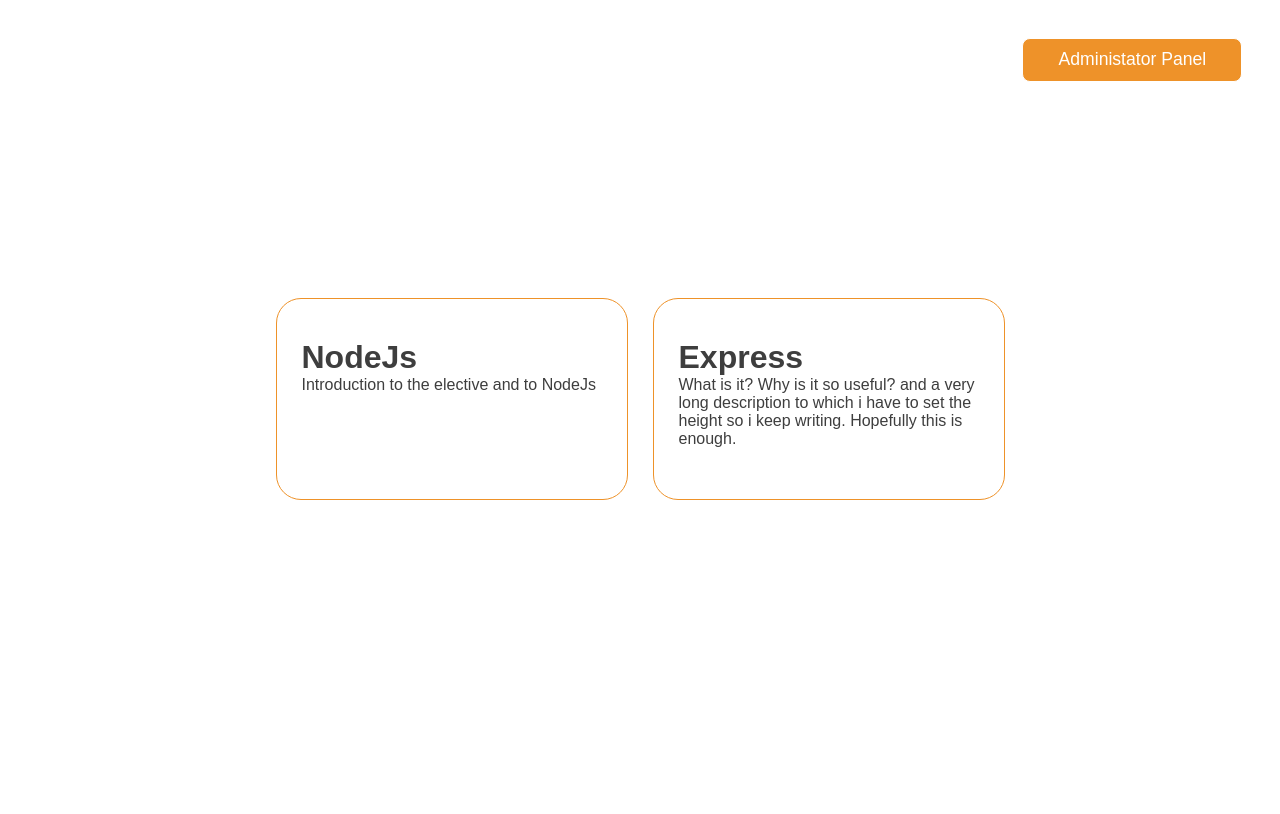
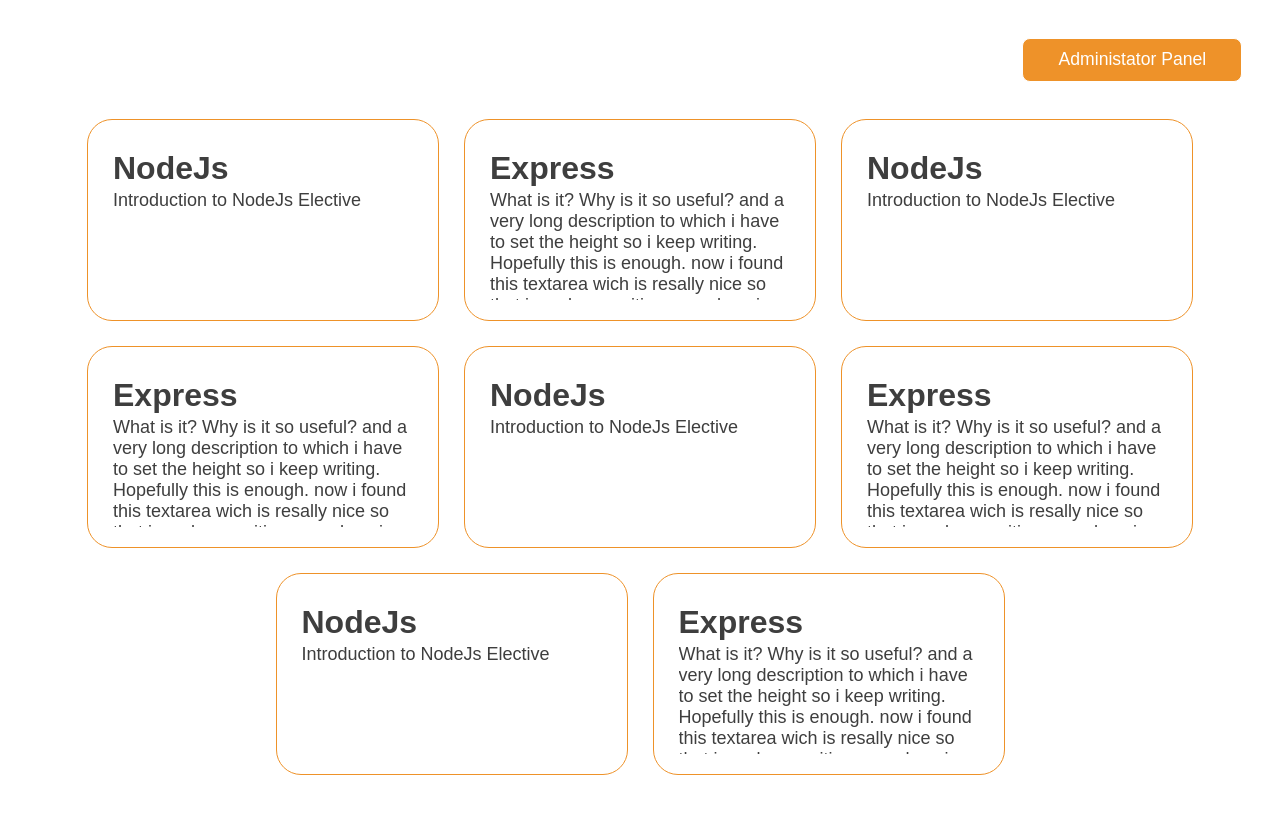
Before and after one commit to andreaDiClaudio/NodeJS_Mandatory_I, a website: page public/home/home.html in a window 1280 px wide. Drawn offline with Linux system fonts and the light colour scheme; files whose address does not match are found by name.

Commit message:
replaced p tags with textareas

```diff
--- a/public/home/home.css
+++ b/public/home/home.css
@@ -8,11 +8,6 @@
 html,body {
     height: 100%;
     width: 100%;
-}
-
-p {
-    max-width: 300px;
-    max-height: 110px;
 }
 
 #administrator-panel-wrapper {
@@ -66,16 +61,32 @@ p {
 
 .topic:hover {
     box-shadow: 0px 0px 24px #9b644b;
+    cursor: pointer;
 }
 
 #topic-info {
     position: relative;
-    top: 40px;
+    top: 30px;
     left: 25px;
+}
+
+textarea {
+    resize: none;
+    height: 110px;
+    width: 300px;
+    border-style: none;
+    border-color: Transparent;
+    overflow: auto;
+    font-size: 18px;
 }
 
 .topic-info {
     overflow-wrap: break-word;
     word-wrap: break-word;
     hyphens: auto;
+    max-width: 300px;
 }
+
+#topic-info-title {
+    padding-bottom: 3px;
+}
--- a/public/home/home.html
+++ b/public/home/home.html
@@ -14,15 +14,58 @@
     <div id="topics-wrapper">
         <div class="topic" id="1">
             <div id="topic-info">
-                <h1 class="topic-info">NodeJs</h1>
-                <p class="topic-info">Introduction to the elective and to NodeJs</p>
+                <h1 class="topic-info" id="topic-info-title">NodeJs</h1>
+                <textarea class="topic-info" id="topic-info-description" readonly>Introduction to NodeJs Elective
+                </textarea>
             </div>
         </div>
         <div class="topic" id="1">
             <div id="topic-info">
-                <h1 class="topic-info">Express</h1>
-                <p class="topic-info">What is it? Why is it so useful? and a very long description to which i have to set the height so i keep writing. Hopefully this is enough.
-                </p>
+                <h1 class="topic-info" id="topic-info-title">Express</h1>
+                <textarea class="topic-info" id="topic-info-description" readonly>What is it? Why is it so useful? and a very long description to which i have to set the height so i keep writing. Hopefully this is enough. now i found this textarea wich is resally nice so that i can keep writin as much as i want
+                </textarea>
+            </div>
+        </div>
+        <div class="topic" id="1">
+            <div id="topic-info">
+                <h1 class="topic-info" id="topic-info-title">NodeJs</h1>
+                <textarea class="topic-info" id="topic-info-description" readonly>Introduction to NodeJs Elective
+                </textarea>
+            </div>
+        </div>
+        <div class="topic" id="1">
+            <div id="topic-info">
+                <h1 class="topic-info" id="topic-info-title">Express</h1>
+                <textarea class="topic-info" id="topic-info-description" readonly>What is it? Why is it so useful? and a very long description to which i have to set the height so i keep writing. Hopefully this is enough. now i found this textarea wich is resally nice so that i can keep writin as much as i want
+                </textarea>
+            </div>
+        </div>
+        <div class="topic" id="1">
+            <div id="topic-info">
+                <h1 class="topic-info" id="topic-info-title">NodeJs</h1>
+                <textarea class="topic-info" id="topic-info-description" readonly>Introduction to NodeJs Elective
+                </textarea>
+            </div>
+        </div>
+        <div class="topic" id="1">
+            <div id="topic-info">
+                <h1 class="topic-info" id="topic-info-title">Express</h1>
+                <textarea class="topic-info" id="topic-info-description" readonly>What is it? Why is it so useful? and a very long description to which i have to set the height so i keep writing. Hopefully this is enough. now i found this textarea wich is resally nice so that i can keep writin as much as i want
+                </textarea>
+            </div>
+        </div>
+        <div class="topic" id="1">
+            <div id="topic-info">
+                <h1 class="topic-info" id="topic-info-title">NodeJs</h1>
+                <textarea class="topic-info" id="topic-info-description" readonly>Introduction to NodeJs Elective
+                </textarea>
+            </div>
+        </div>
+        <div class="topic" id="1">
+            <div id="topic-info">
+                <h1 class="topic-info" id="topic-info-title">Express</h1>
+                <textarea class="topic-info" id="topic-info-description" readonly>What is it? Why is it so useful? and a very long description to which i have to set the height so i keep writing. Hopefully this is enough. now i found this textarea wich is resally nice so that i can keep writin as much as i want
+                </textarea>
             </div>
         </div>
     </div>
```
